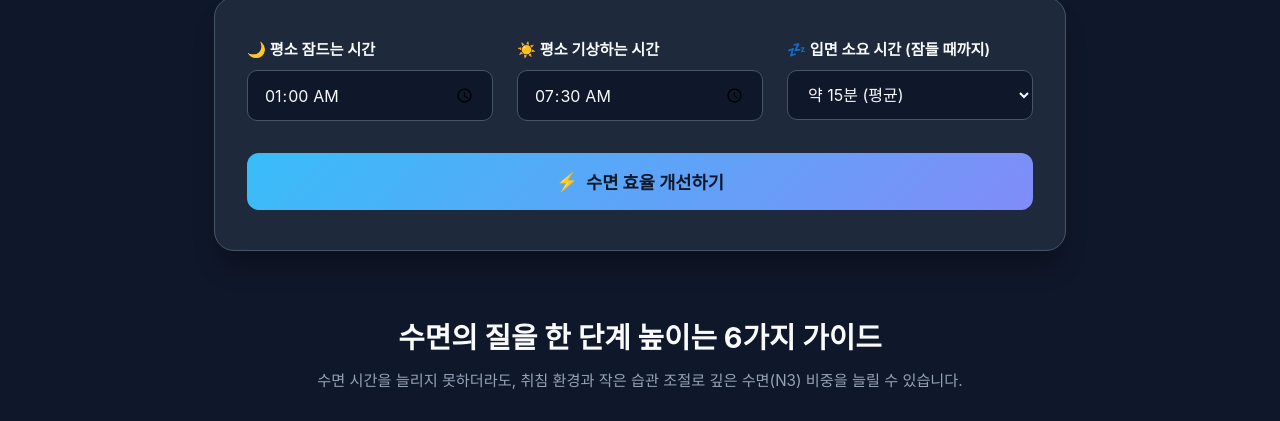
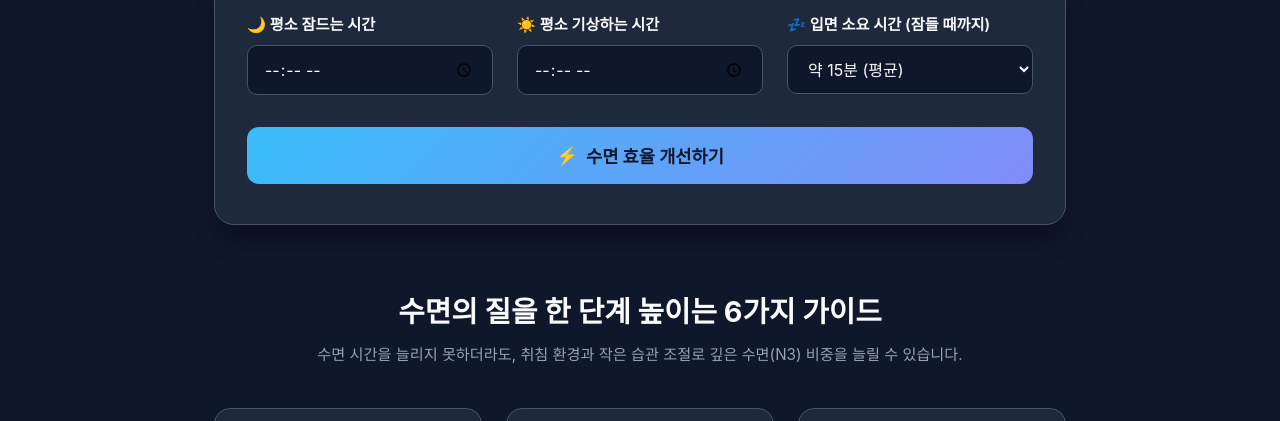
Before and after one commit to 202630606-stack/top_sleep, a plain HTML site: page index.html in a window 1280 px wide. Shown: the part 311-732 px from the top of the page. Drawn offline with Linux system fonts and the light colour scheme.

Commit message:
index.html

```diff
--- a/index.html
+++ b/index.html
@@ -369,7 +369,6 @@ html_code = """<!DOCTYPE html>
 
     <div class="container">
         <!-- Hero Section -->
-        section class="hero">
             <h1>현재 수면 패턴 그대로,<br>피로감만 싹 줄여드립니다</h1>
             <p>억지로 밤 10시에 잘 필요 없습니다. 탑수면은 사용자의 현재 라이프스타일을 존중하면서, 수면 주기(90분) 맞춤 솔루션으로 개운한 아침을 선물합니다.</p>
         </section>
@@ -379,11 +378,11 @@ html_code = """<!DOCTYPE html>
             <div class="form-grid">
                 <div class="input-group">
                     <label for="bedTime">🌙 평소 잠드는 시간</label>
-                    <input type="time" id="bedTime" value="01:00">
+                    <input type="time" id="bedTime" value="--:--">
                 </div>
                 <div class="input-group">
                     <label for="wakeTime">☀️ 평소 기상하는 시간</label>
-                    <input type="time" id="wakeTime" value="07:30">
+                    <input type="time" id="wakeTime" value="--:--">
                 </div>
                 <div class="input-group">
                     <label for="sleepLatency">💤 입면 소요 시간 (잠들 때까지)</label>
```
